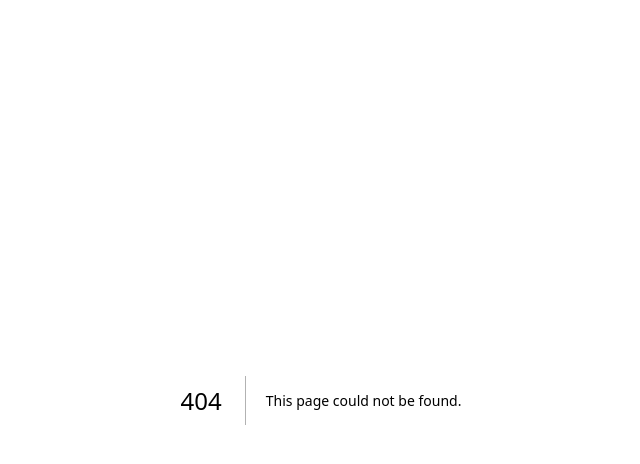
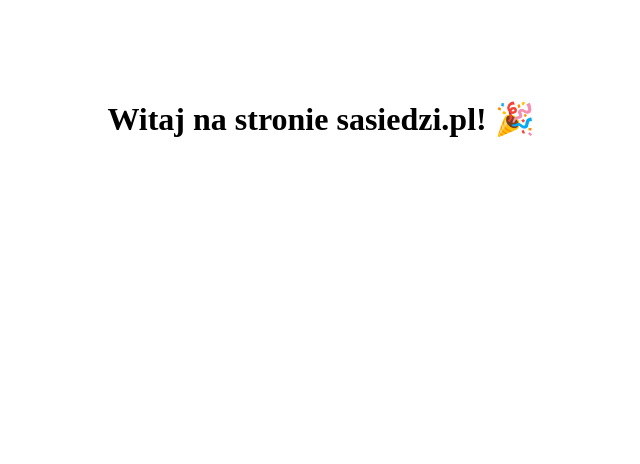
Before and after one commit to hajaszek/Sasiedzi.pl, a Next.js app: page / in a window 1280 px wide. Before the commit this address had no page. Shown: the top 464 px of the page, without its empty margins (319-959 px from the left). Built offline with nearby package versions, Linux system fonts and the light colour scheme.

Commit message:
Create index.tsx

```diff
--- /dev/null
+++ b/pages/index.tsx
@@ -0,0 +1,15 @@
+import Head from 'next/head';
+
+export default function Home() {
+  return (
+    <>
+      <Head>
+        <title>Witamy w Sąsiedzi.pl</title>
+        <meta name="description" content="Lokalna platforma społecznościowa dla mieszkańców." />
+      </Head>
+      <main>
+        <h1 style={{ textAlign: 'center', marginTop: '100px' }}>Witaj na stronie sasiedzi.pl! 🎉</h1>
+      </main>
+    </>
+  );
+}
```
